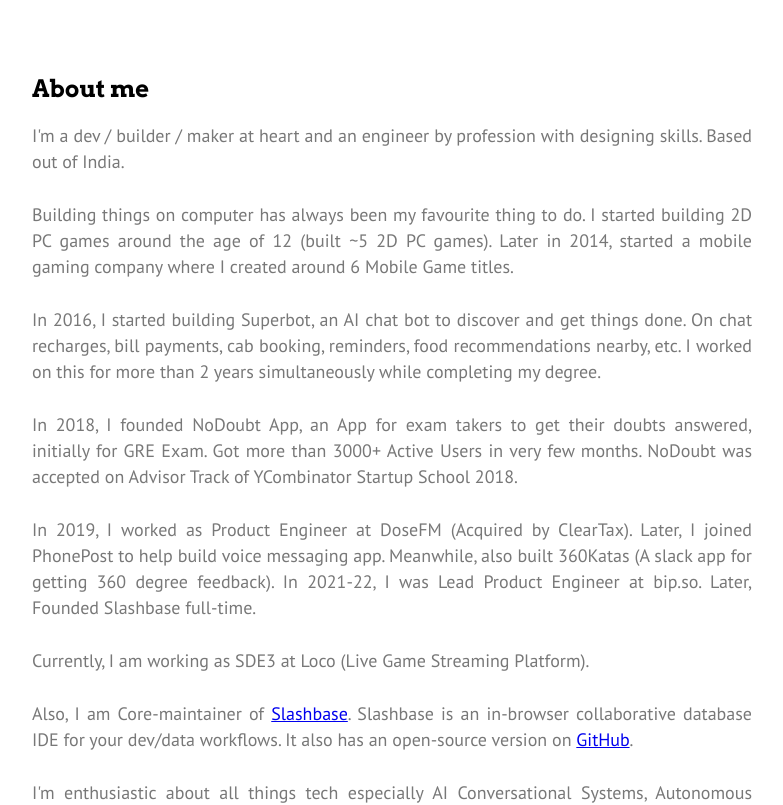
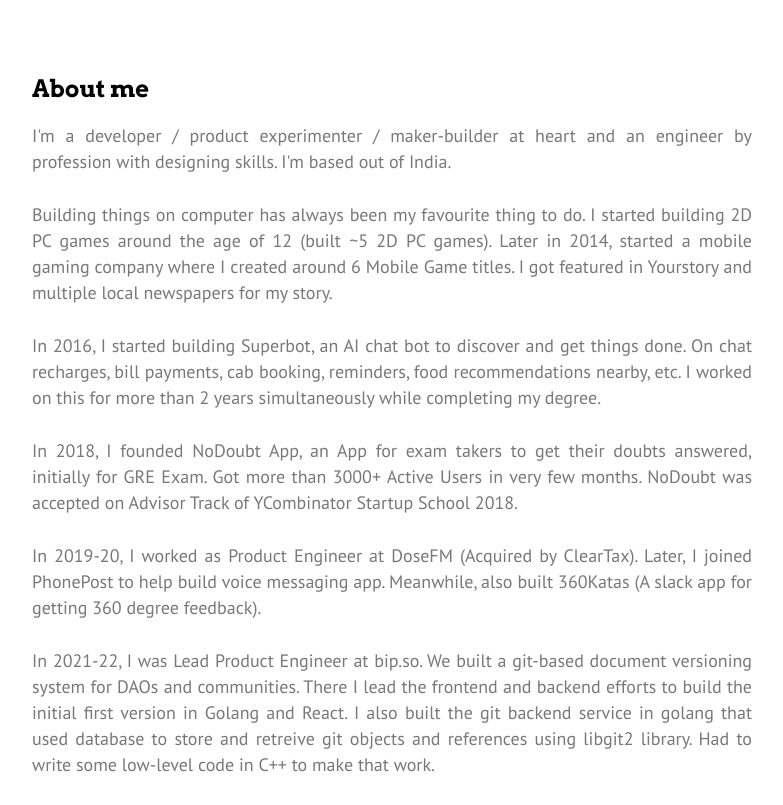
Before and after one commit to paraswaykole/paraswaykole-personal-website, a Next.js app: page / in a window 1280 px wide. Shown: the part 240-1045 px from the top of the page, without its empty margins (248-1031 px from the left). Built offline with nearby package versions, Linux system fonts and the light colour scheme.

Commit message:
updated personal website

```diff
--- a/components/header.js
+++ b/components/header.js
@@ -21,7 +21,7 @@
               <a>Paras Waykole</a>
             </Link>
           </h1>
-          <p>dev / builder / maker</p>
+          <p>developer / product experimenter / maker-builder</p>
         </div>
 
         <nav role="navigation" className="main-navigation">
--- a/pages/index.js
+++ b/pages/index.js
@@ -14,13 +14,14 @@
         <h1 className="title">About me</h1>
         <div className="content">
           <p>
-            I&apos;m a dev / builder / maker at heart and an engineer by profession with
-            designing skills. Based out of India.
+            I&apos;m a developer / product experimenter / maker-builder at heart and an engineer by profession with
+            designing skills. I'm based out of India.
           </p>
           <p>
             Building things on computer has always been my favourite thing to do.
             I started building 2D PC games around the age of 12 (built ~5 2D PC games).
             Later in 2014, started a mobile gaming company where I created around 6 Mobile Game titles.
+            I got featured in Yourstory and multiple local newspapers for my story.
           </p>
           <p>
             In 2016, I started building Superbot, an AI chat bot to discover and get things done.
@@ -34,25 +35,23 @@
             YCombinator Startup School 2018.
           </p>
           <p>
-            In 2019, I worked as Product Engineer at DoseFM (Acquired by
+            In 2019-20, I worked as Product Engineer at DoseFM (Acquired by
             ClearTax). Later, I joined PhonePost to help build
             voice messaging app. Meanwhile, also built 360Katas (A slack app for
-            getting 360 degree feedback). In 2021-22, I was Lead Product
-            Engineer at bip.so. Later, Founded Slashbase full-time.
+            getting 360 degree feedback).
           </p>
           <p>
-            Currently, I am working as SDE3 at Loco (Live Game Streaming Platform).
+            In 2021-22, I was Lead Product Engineer at bip.so. We built a git-based document versioning system
+            for DAOs and communities. There I lead the frontend and backend efforts to build the initial first version
+            in Golang and React. I also built the git backend service in golang that used database to store and retreive git objects
+            and references using libgit2 library. Had to write some low-level code in C++ to make that work.
           </p>
           <p>
-            Also, I am Core-maintainer of <Link
-              rel="noreferrer noopener"
-              href="https://slashbase.com/"
-              target="_blank"
-            ><a>Slashbase</a></Link>. Slashbase is an in-browser collaborative database IDE for your dev/data workflows. It also has an open-source version on&nbsp;
-            <Link
-            rel="noreferrer noopener"
-            href="https://github.com/slashbaseide/slashbase"
-            target="_blank"><a>GitHub</a></Link>.
+            In 2023, I founded Slashbase full-time. Slashbase is an open-source database IDE for dev/data workflows. Managed to write a single-codebase to build desktop app and server app from same.
+            Built the community of 18 open-source contributors and 50+ discord members. Also, got $2500 github sponsorship for the project from Appwrite OSS Fund.
+          </p>
+          <p>
+            Currently, I'm working full-time as SDE3 at Loco (Live Game Streaming Platform) and pursuing my masters (M.Tech in Software Engineering) on weekends at BITS Pilani WILP.
           </p>
           <p>
             I&apos;m enthusiastic about all things tech especially AI
--- a/pages/photos.js
+++ b/pages/photos.js
@@ -185,7 +185,7 @@
               photos={photos}
               direction="column"
               columns={2}
-              margin={0}
+              margin={2}
               onClick={onImageClick}
             />
           ) : (
@@ -193,7 +193,7 @@
               photos={photos}
               direction="column"
               columns={3}
-              margin={0}
+              margin={2}
               onClick={onImageClick}
             />
           )}
```
